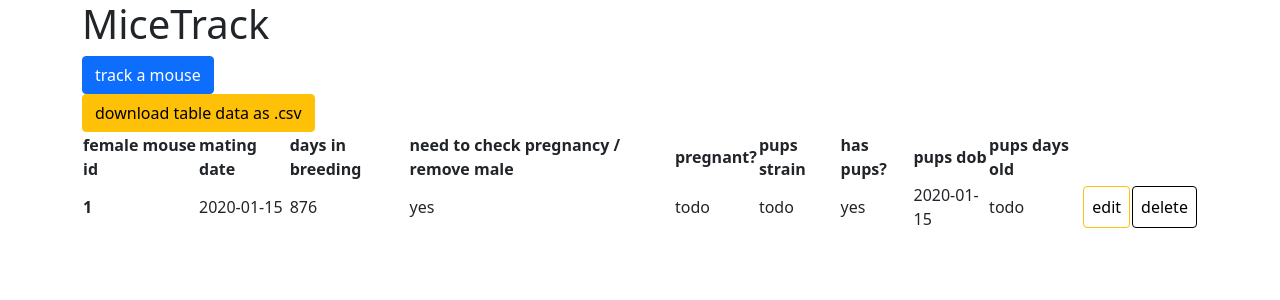
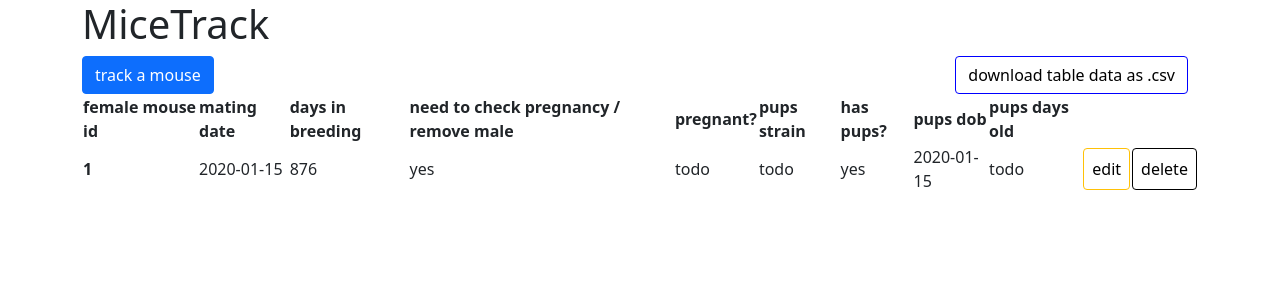
Before and after one commit to akaomy/miceTrack, a Flask app: page / in a window 1280 px wide. Shown: the top 300 px of the page. Run offline with Flask 2, Linux system fonts and the light colour scheme; tables that the repository leaves empty hold one stand-in row (values such as "Sample post"); some libraries are stand-ins or nearby versions.

Commit message:
display flex and make buttons be aligned on one row apart from each other

```diff
--- a/static/custom.css
+++ b/static/custom.css
@@ -18,10 +18,21 @@
   right: 0;
   bottom: 0;
   left: 0;
-  width: 40%;
+  width: 30%;
   height: 60%;
-  padding: 20px;
+  padding: 25px;
   border: 1px solid grey;
   background: #fff;
   box-shadow: 4px 4px 2px 1px rgba(0, 0, 0, .2)
 }
+
+.buttons-wrapper {
+  display: flex;
+  justify-content: space-between;
+}
+
+.btn-csv {
+  background-color: #fff;
+  border: 1px solid blue;
+  margin-right: 10px;
+}
```
